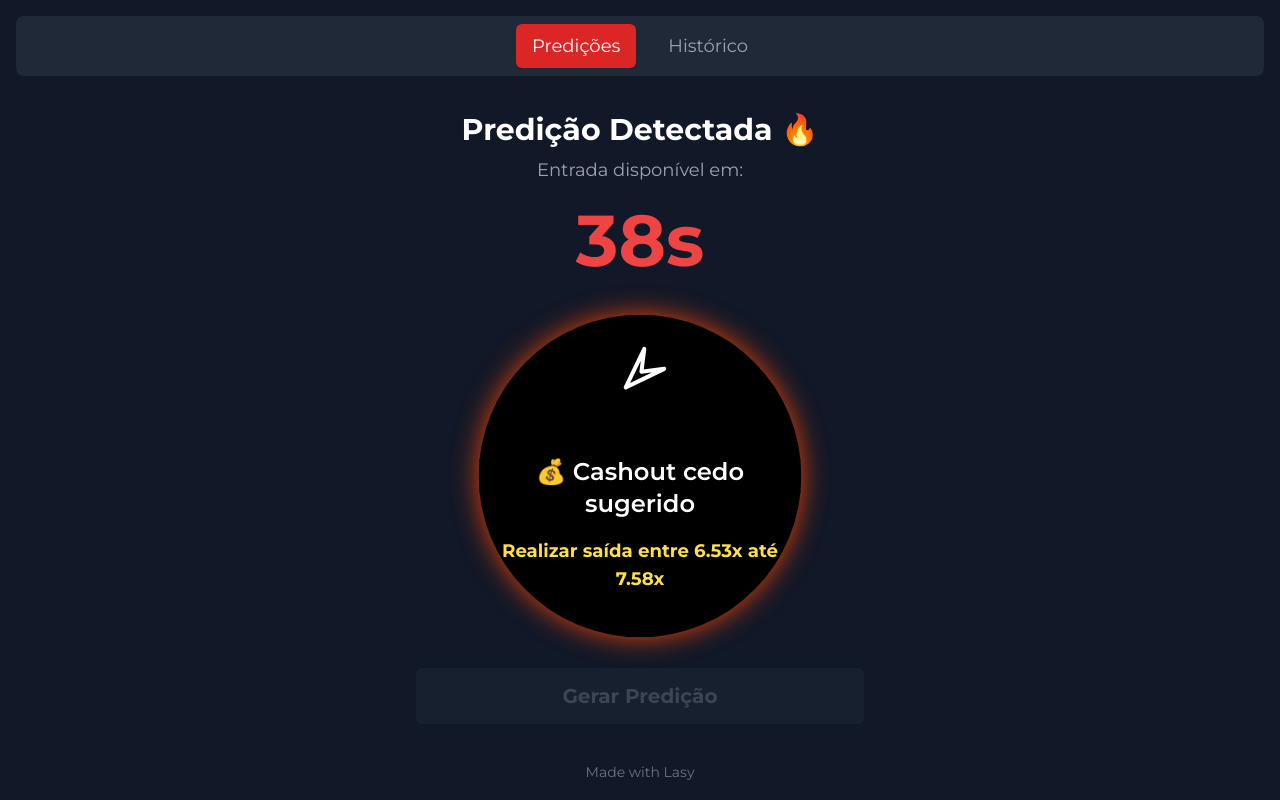
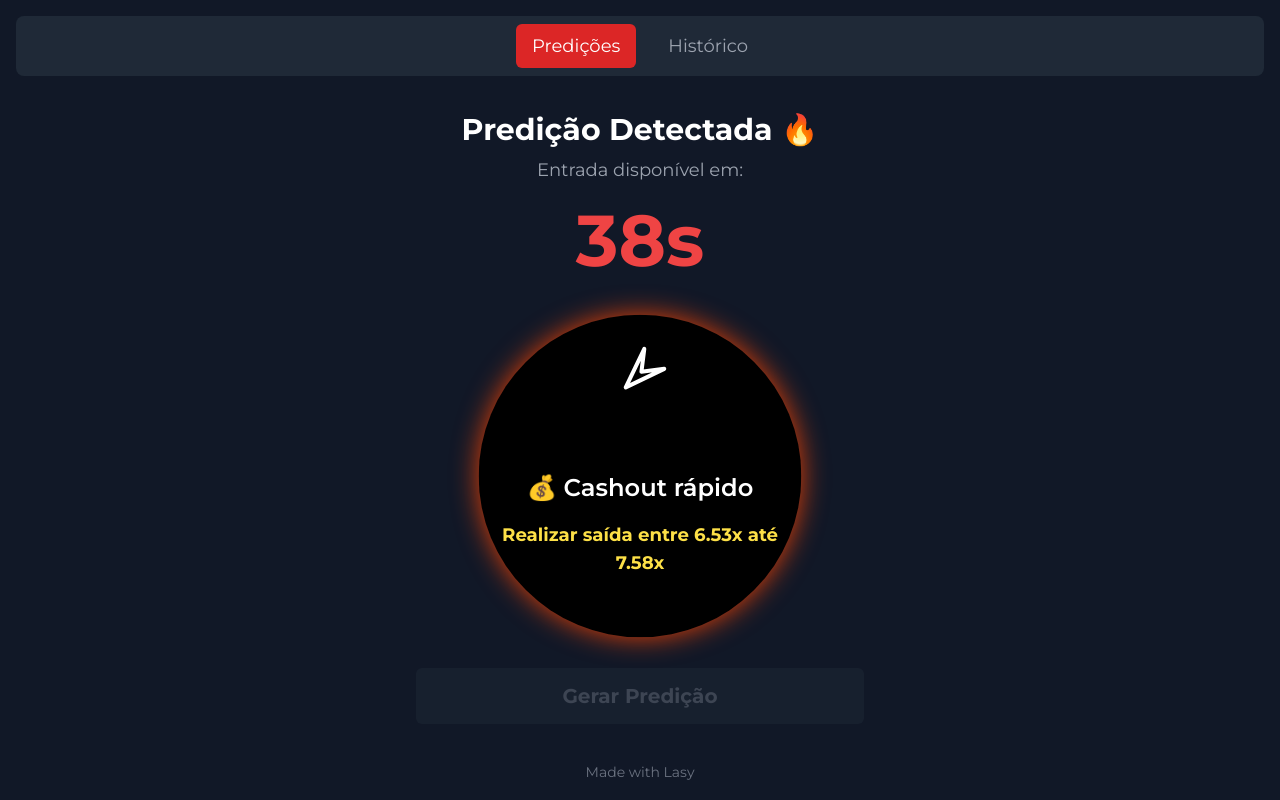
Before and after one commit to gabrieljesus17/rapid-flux-code, a React (Vite) app: page /predictions in a window 1280 px wide. Both pictures are taken after a click on the button "Gerar Predição". Built offline with nearby package versions, Linux system fonts and the light colour scheme.

Commit message:
[lasy] Atualizando texto e adicionando ícone de check - escreveu 1 arquivo(s)

```diff
--- a/src/components/PredictionCircle.tsx
+++ b/src/components/PredictionCircle.tsx
@@ -1,6 +1,7 @@
 import { useState, useEffect, useCallback } from "react";
 import { cn } from "@/lib/utils";
 import { Button } from "./ui/button";
+import { Check } from "lucide-react";
 
 // Componente para o ícone do avião estilizado
 const AviatorIcon = ({ isActive }: { isActive: boolean }) => (
@@ -55,7 +56,7 @@ export default function PredictionCircle() {
       const minCashout = getRandom(150, 800) / 100;
       const maxCashout = getRandom(Math.floor(minCashout * 100) + 50, 1000) / 100;
       const cashoutString = `Realizar saída entre ${minCashout.toFixed(2)}x até ${maxCashout.toFixed(2)}x`;
-      const predictionText = "💰 Cashout cedo sugerido";
+      const predictionText = "💰 Cashout rápido"; // Texto atualizado
       setCashoutText(cashoutString);
       saveToHistory(predictionText, cashoutString);
     }
@@ -123,7 +124,7 @@ export default function PredictionCircle() {
         };
       case "ENTRY_COMPLETE":
         return {
-          title: "Entrada em andamento...",
+          title: "Entrada Concluída", // Título atualizado
           subtitle: null,
           showTimer: false,
           circleClass: "bg-black animate-flame border-2 border-transparent",
@@ -156,12 +157,17 @@ export default function PredictionCircle() {
       {showTimer && <div className="text-7xl font-bold text-red-500 my-4">{timer}s</div>}
 
       <div className={cn("relative w-80 h-80 rounded-full flex flex-col items-center justify-center text-center p-4 transition-all duration-300 mt-4", circleClass)}>
-        <AviatorIcon isActive={isActive} />
-        {isActive && appState !== "AWAITING_ENTRY" && appState !== "ENTRY_COMPLETE" && (
+        {appState !== "ENTRY_COMPLETE" && <AviatorIcon isActive={isActive} />}
+
+        {appState === "PREDICTION_READY" && (
           <div className="flex flex-col gap-4 mt-24 text-center">
-            <p className="text-2xl font-semibold text-white">💰 Cashout cedo sugerido</p>
+            <p className="text-2xl font-semibold text-white">💰 Cashout rápido</p>
             <p className="text-lg font-bold text-yellow-300">{cashoutText}</p>
           </div>
+        )}
+
+        {appState === "ENTRY_COMPLETE" && (
+          <Check className="text-green-500" size={96} />
         )}
       </div>
 
```
